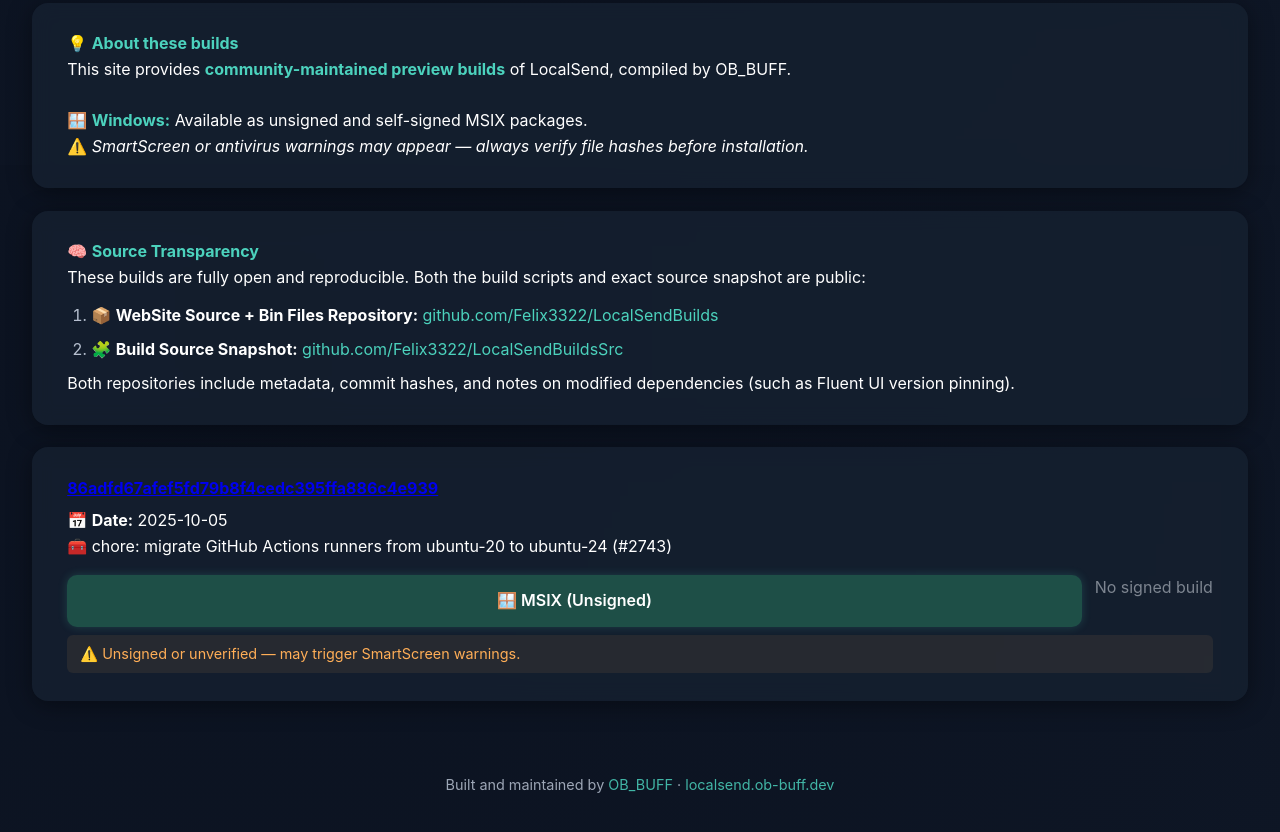
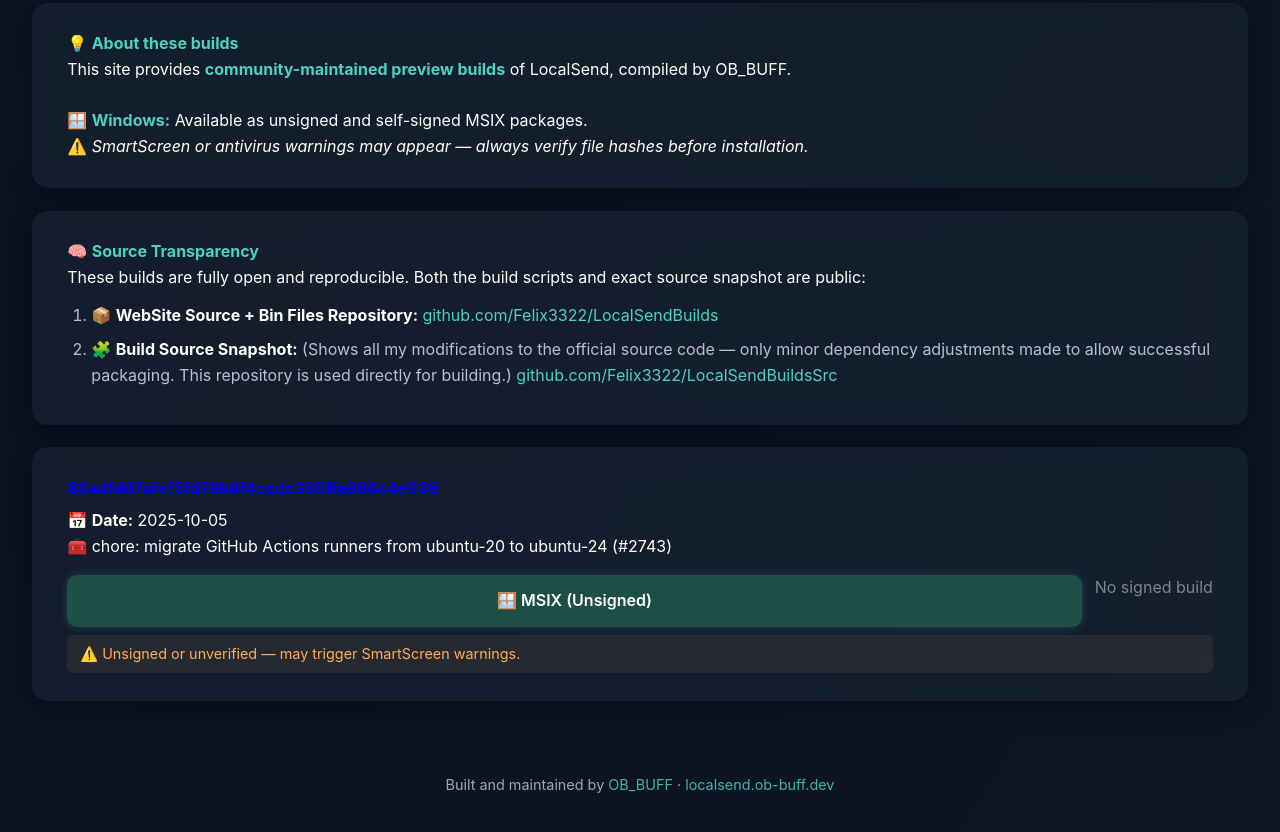
Before and after one commit to Felix3322/LocalsendBuilds, a plain HTML site: page index.html in a window 1280 px wide. Shown: the part 1435-2267 px from the top of the page. Drawn offline with Linux system fonts and the light colour scheme.

Commit message:
Update index.html

```diff
--- a/index.html
+++ b/index.html
@@ -318,13 +318,12 @@ footer:hover { opacity: 1; }
           github.com/Felix3322/LocalSendBuilds
         </a>
       </li>
-      <li>🧩 <strong>Build Source Snapshot:</strong>
+      <li>🧩 <strong>Build Source Snapshot:</strong> (Shows all my modifications to the official source code — only minor dependency adjustments made to allow successful packaging. This repository is used directly for building.)
         <a href="https://github.com/Felix3322/LocalSendBuildsSrc" target="_blank" style="color:var(--accent);text-decoration:none;">
           github.com/Felix3322/LocalSendBuildsSrc
         </a>
       </li>
     </ul>
-    Both repositories include metadata, commit hashes, and notes on modified dependencies (such as Fluent UI version pinning).
   </div>
 
   <div id="build-list">Loading version data...</div>
```
